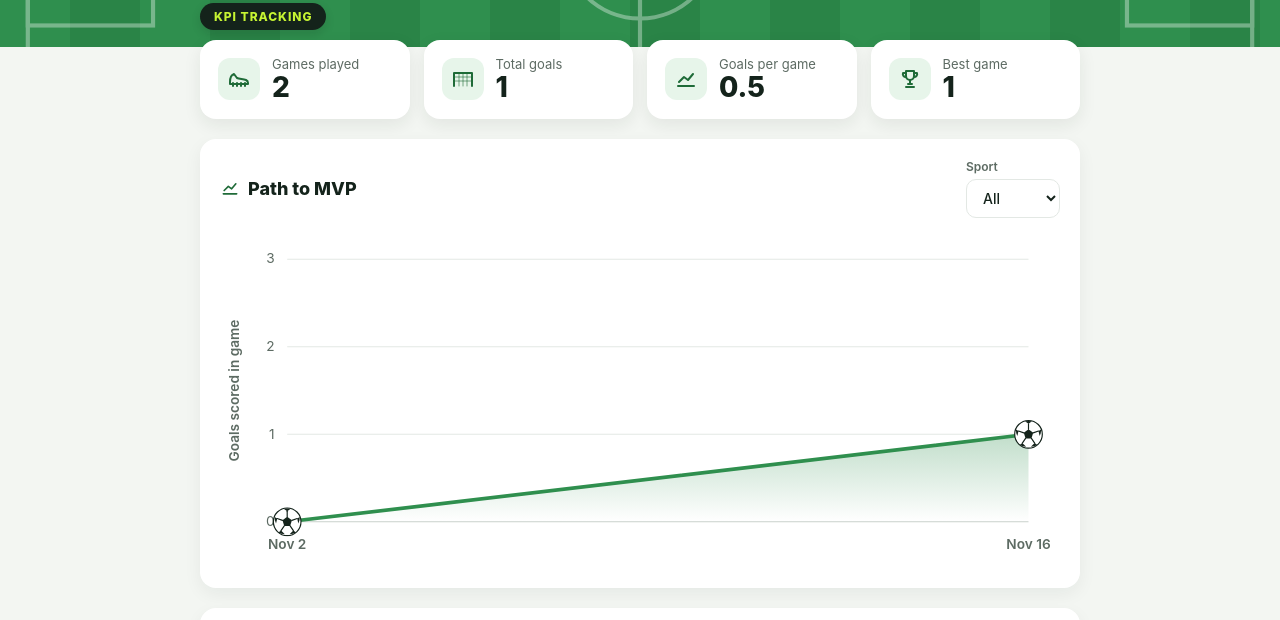
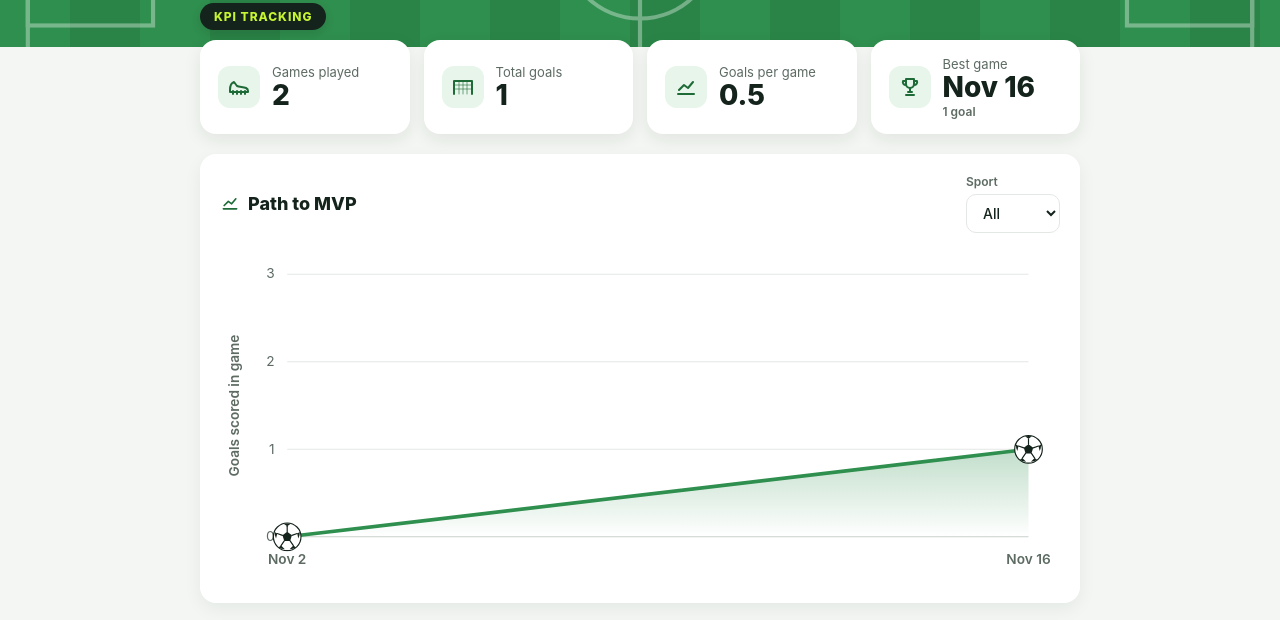
Before and after one commit to Alexa0100/Alexa-s-Player-Stats, a plain HTML site: page index.html in a window 1280 px wide. Shown: the part 163-783 px from the top of the page. Drawn offline with Linux system fonts and the light colour scheme.

Commit message:
Add files via upload

```diff
--- a/index.html
+++ b/index.html
@@ -25,6 +25,7 @@ h1{font-size:40px;line-height:1.05;margin:0 0 6px;font-weight:800;letter-spacing
 .tile .ico svg{width:24px;height:24px}
 .tile .l{font-size:13px;color:var(--muted)}
 .tile .v{font-size:28px;font-weight:800;line-height:1.1}
+.tile .v .bsub{display:block;font-size:12px;font-weight:600;color:var(--muted);margin-top:2px}
 .card{background:var(--card);border-radius:16px;padding:20px;margin-bottom:20px;box-shadow:0 6px 18px rgba(20,35,27,.06)}
 .card h2{font-size:18px;font-weight:800;margin:0;display:flex;align-items:center;gap:8px}
 .card h2 svg{width:20px;height:20px}
@@ -200,7 +201,7 @@ function render(){
   $('tGames').textContent=view.length;
   $('tGoals').textContent=total;
   $('tAvg').textContent=view.length?(total/view.length).toFixed(1):'0';
-  $('tBest').textContent=view.length?Math.max(...view.map(g=>g.goals)):'0';
+  if(view.length){const best=view.reduce((b,g)=>g.goals>=b.goals?g:b);$('tBest').innerHTML=`${shortDate(best.date)}<span class="bsub">${best.goals} ${best.goals===1?'goal':'goals'}</span>`;}else{$('tBest').textContent='—';}
 
   $('log').innerHTML=view.slice().reverse().map(g=>{
     const icons=g.goals>0?`<span class="balls">${BALL.repeat(Math.min(g.goals,5))}</span>`:'';
```
